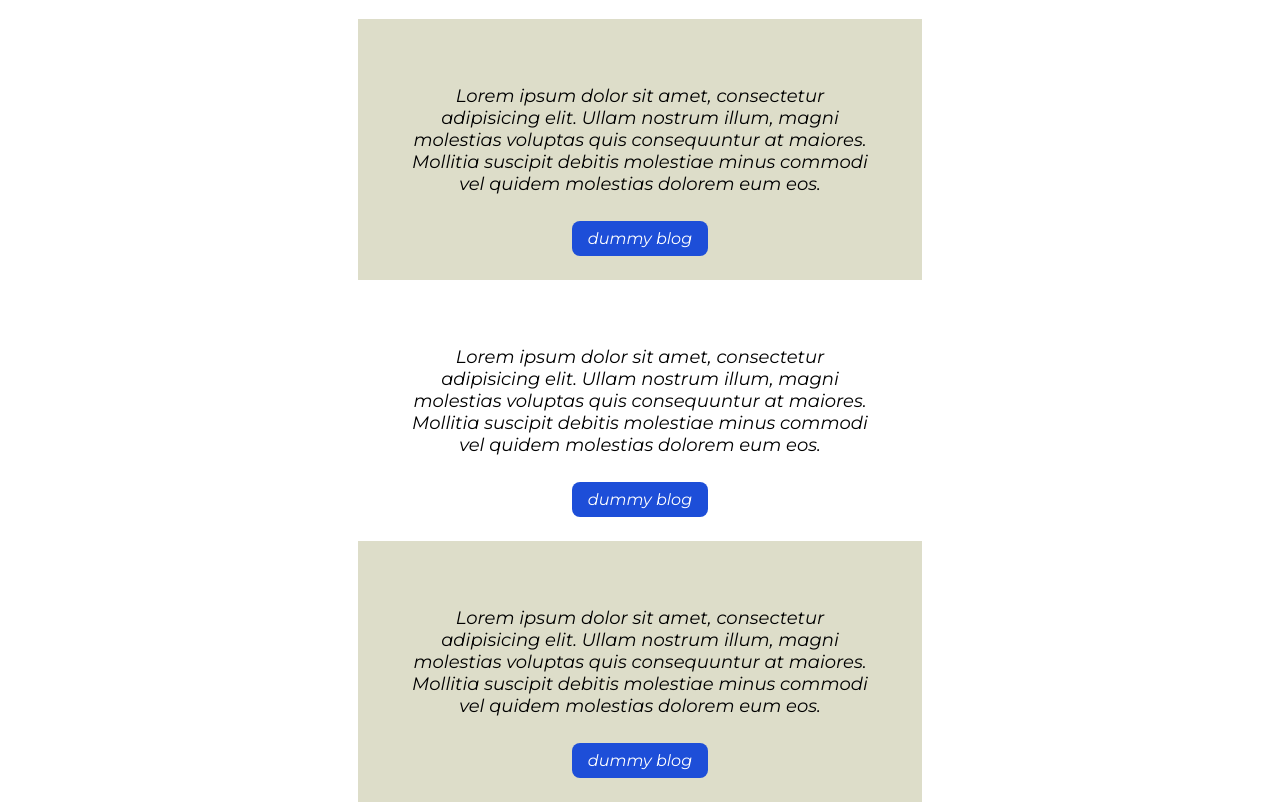
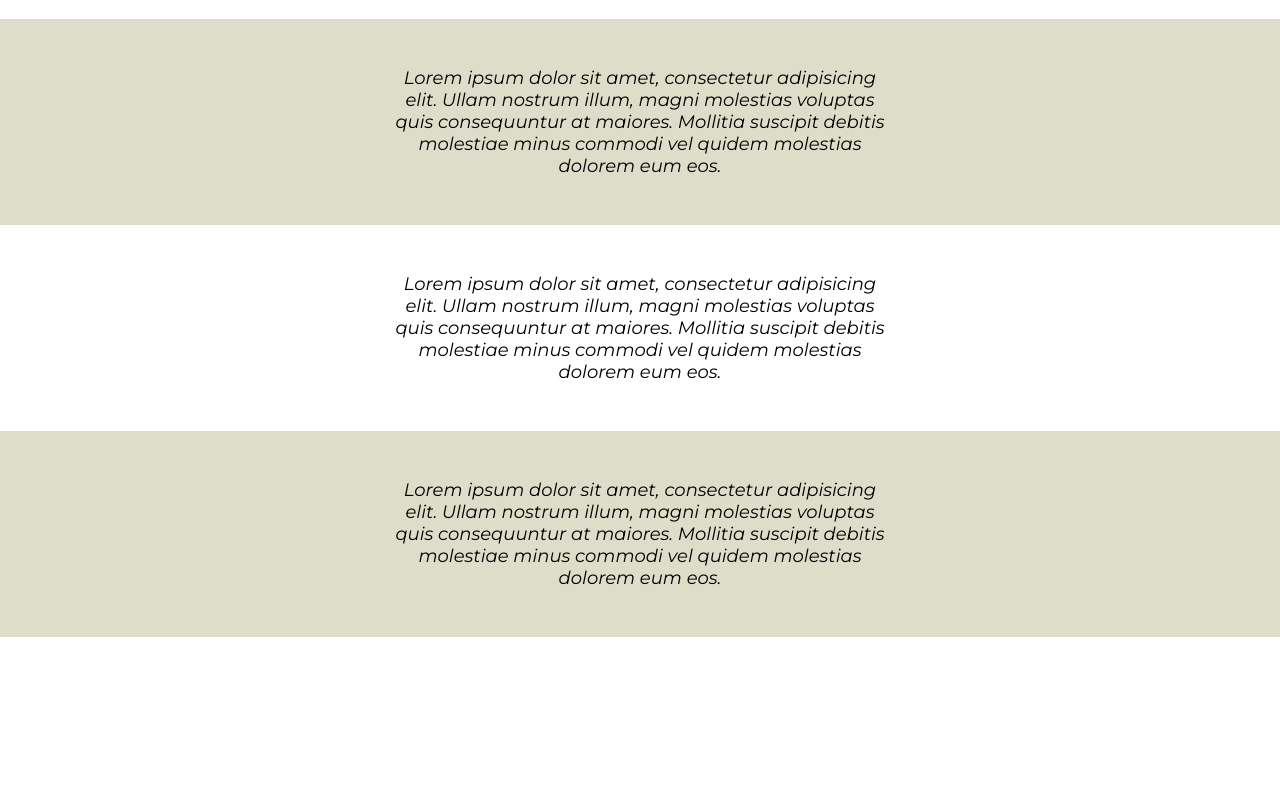
Before and after one commit to 1145308/My-Portfolio, a plain HTML site: page blogs.html in a window 1280 px wide. Shown: the part 261-1063 px from the top of the page. After the commit the page ends 898 px from the top, so only its background shows below. Drawn offline with Linux system fonts and the light colour scheme.

Commit message:
Update blogs.html

```diff
--- a/blogs.html
+++ b/blogs.html
@@ -30,37 +30,19 @@
 
     </header>
 
-    <!-- <li class="section sect" >
-        <div id="box"  class="container dark container-center">
-            <p>
-                Lorem ipsum dolor sit amet consectetur, adipisicing elit. Adipisci, accusamus aut nobis quia recusandae,
-                ratione voluptate eaque doloribus totam praesentium aliquam quos? Esse quisquam adipisci enim, voluptatibus possimus reiciendis explicabo!
-            </p>
-            </div>
-            </li>
+    <div class="sect hero container section">
+        <p class="hero dark container container-center " id="box">Lorem ipsum dolor sit amet, consectetur adipisicing elit. Ullam nostrum illum, magni molestias voluptas quis consequuntur at maiores. Mollitia suscipit debitis molestiae minus commodi vel quidem molestias dolorem eum eos.</p>
 
-    <li class="section " >
-        <div id="box"  class="container dark container-center">
-            <p>
-               Lorem ipsum dolor sit amet consectetur, adipisicing elit. Adipisci, accusamus aut nobis quia recusandae,
-               ratione voluptate eaque doloribus totam praesentium aliquam quos? Esse quisquam adipisci enim, voluptatibus possimus reiciendis explicabo!
-            </p>
-            </div>
-            </li> -->
-
-    <div class="sect hero container container-center section">
-        <p class="hero dark container " id="box">Lorem ipsum dolor sit amet, consectetur adipisicing elit. Ullam nostrum illum, magni molestias voluptas quis consequuntur at maiores. Mollitia suscipit debitis molestiae minus commodi vel quidem molestias dolorem eum eos.</p>
-        <a class= "link primary-link" href="">dummy blog</a>
     </div>
 
-    <div class="hero container container-center section">
-        <p class="hero dark container " id="box">Lorem ipsum dolor sit amet, consectetur adipisicing elit. Ullam nostrum illum, magni molestias voluptas quis consequuntur at maiores. Mollitia suscipit debitis molestiae minus commodi vel quidem molestias dolorem eum eos.</p>
-        <a  class= "link primary-link" href="">dummy blog</a>
+    <div class="hero container section">
+        <p class="hero dark container container-center" id="box">Lorem ipsum dolor sit amet, consectetur adipisicing elit. Ullam nostrum illum, magni molestias voluptas quis consequuntur at maiores. Mollitia suscipit debitis molestiae minus commodi vel quidem molestias dolorem eum eos.</p>
+
     </div>
 
-    <div class="sect hero container container-center section">
-        <p class="hero dark container " id="box">Lorem ipsum dolor sit amet, consectetur adipisicing elit. Ullam nostrum illum, magni molestias voluptas quis consequuntur at maiores. Mollitia suscipit debitis molestiae minus commodi vel quidem molestias dolorem eum eos.</p>
-        <a  class= "link primary-link" href="">dummy blog</a>
+    <div class="sect hero container section">
+        <p class="hero dark container container-center" id="box">Lorem ipsum dolor sit amet, consectetur adipisicing elit. Ullam nostrum illum, magni molestias voluptas quis consequuntur at maiores. Mollitia suscipit debitis molestiae minus commodi vel quidem molestias dolorem eum eos.</p>
+
     </div>
 </body>
 </html>
```
